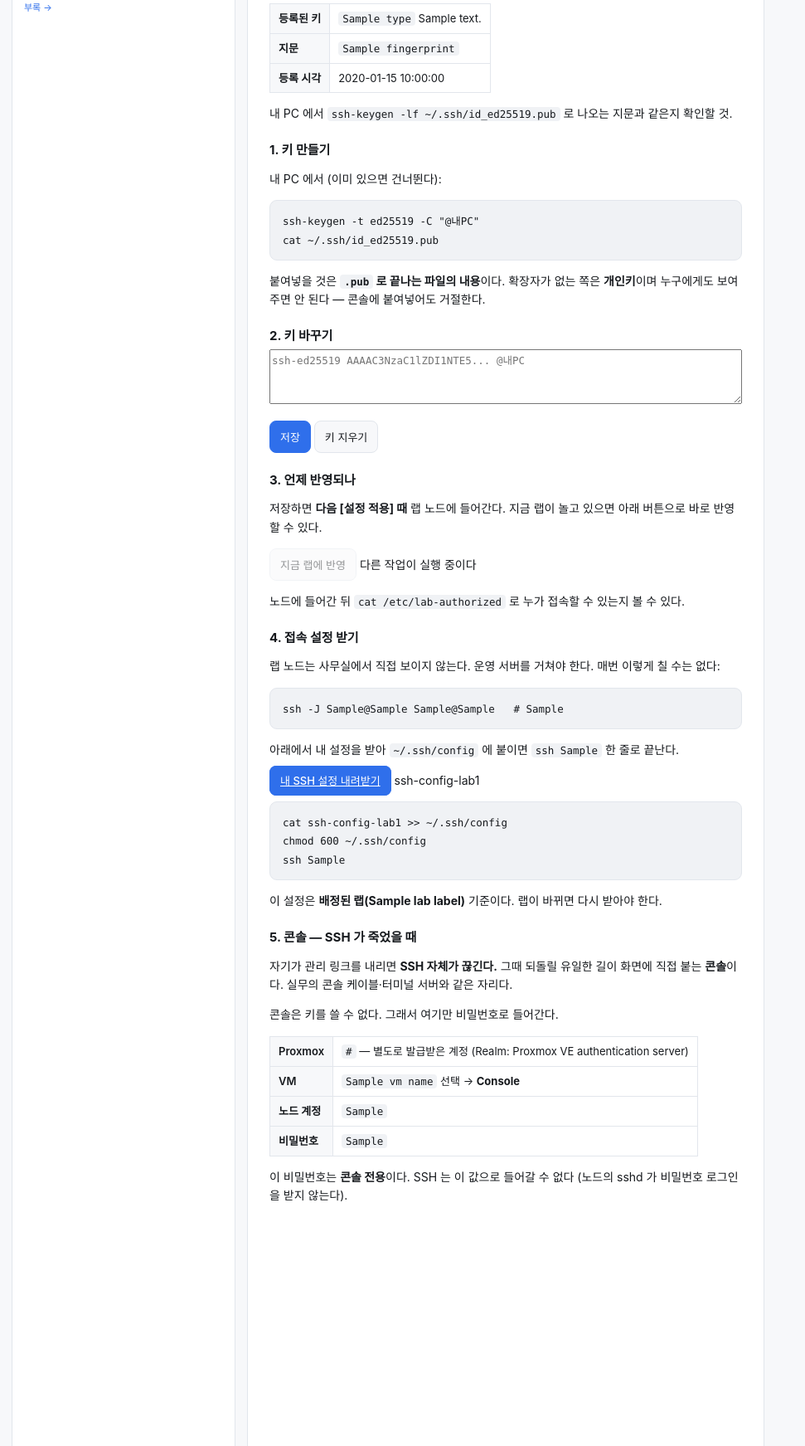
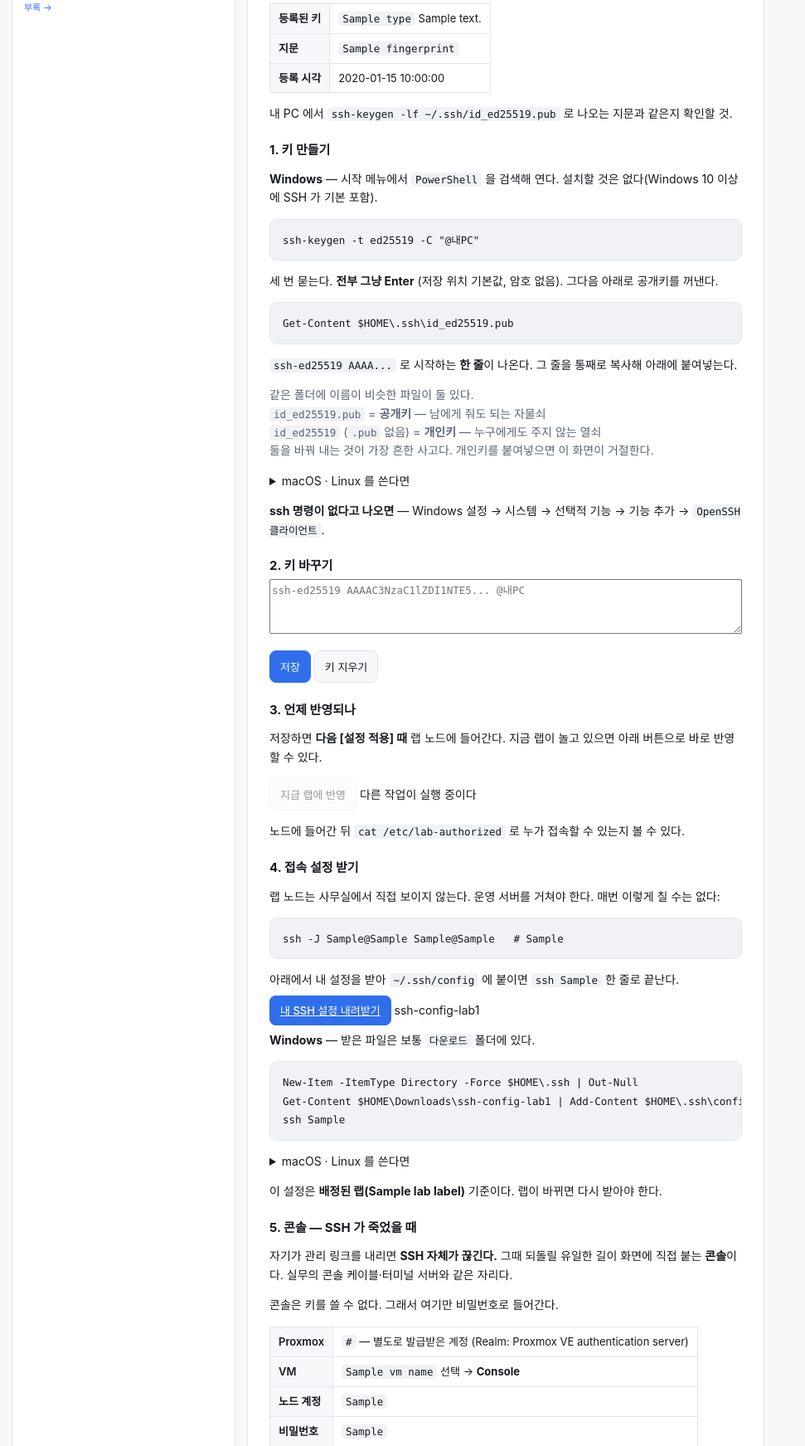
Before and after one commit to arfwene/my-network-lab, a FastAPI app: template console/templates/sshkey.html in a window 1280 px wide. Shown: the part 225-1968 px from the top of the page at 83% size, without its empty margins (0-971 px from the left). Run offline with FastAPI, Linux system fonts and the light colour scheme; the template is opened without the code that fills it: most values are stand-ins (such as "Sample title", 1, 10 or a date in 2020).

Commit message:
Windows 기준으로 접속 안내를 다시 쓴다 · 코드 갱신 후 재시작을 명시한다
교육생은 Windows PC 를 쓰고 서버 경험이 없다는 전제로 M0 실습 1 과 콘솔의
[접속 키] 화면을 다시 썼다. 기존 안내는 `cat`·`chmod`·`~/.ssh` 를 그냥 쓰고 있어
Windows 에서는 한 줄도 실행되지 않았다.

  · PowerShell 을 어디서 여는지부터 적었다 (설치할 것은 없다 — Win10+ 기본 포함)
  · `ssh-keygen` 이 세 번 묻는다는 것, 전부 Enter 라는 것을 명시
  · 공개키/개인키를 파일 이름으로 구분해 준다. 바꿔 내는 것이 가장 흔한 사고다
  · 받은 설정 파일이 '다운로드 폴더'에 있다는 것과 붙이는 명령
  · macOS·Linux 는 접는 절로 옮겼다
  · `ssh : 용어가 인식되지 않습니다` → 선택적 기능에서 OpenSSH 클라이언트

내려받는 ssh-config 파일 머리에도 두 OS 의 붙이는 방법을 주석으로 넣었다.
파일만 보고도 할 수 있어야 한다.

그리고 콘솔 재시작을 문서에 못박았다(5.9절). 코드를 갱신하고 재시작하지 않으면
템플릿은 요청마다 다시 읽혀 **새 버튼이 보이는데** 라우트는 프로세스 시작 때
등록돼 있어 누르면 {"detail":"Not Found"} 가 난다. 원인을 짐작하기 어려운 증상이라
갱신 절차마다 재시작 줄을 붙였다.

Co-Authored-By: Claude Opus 5 <noreply@anthropic.com>

```diff
--- a/console/templates/sshkey.html
+++ b/console/templates/sshkey.html
@@ -49,12 +49,26 @@
       {% endif %}
 
       <h3>1. 키 만들기</h3>
-      <p>내 PC 에서 (이미 있으면 건너뛴다):</p>
+      <p><b>Windows</b> — 시작 메뉴에서 <code>PowerShell</code> 을 검색해 연다.
+         설치할 것은 없다(Windows 10 이상에 SSH 가 기본 포함).</p>
+      <pre><code>ssh-keygen -t ed25519 -C "{{ user.username }}@내PC"</code></pre>
+      <p>세 번 묻는다. <b>전부 그냥 Enter</b> (저장 위치 기본값, 암호 없음).
+         그다음 아래로 공개키를 꺼낸다.</p>
+      <pre><code>Get-Content $HOME\.ssh\id_ed25519.pub</code></pre>
+      <p><code>ssh-ed25519 AAAA...</code> 로 시작하는 <b>한 줄</b>이 나온다.
+         그 줄을 통째로 복사해 아래에 붙여넣는다.</p>
+      <p class="note">
+        같은 폴더에 이름이 비슷한 파일이 둘 있다.<br>
+        <code>id_ed25519.pub</code> = <b>공개키</b> — 남에게 줘도 되는 자물쇠<br>
+        <code>id_ed25519</code> (<code>.pub</code> 없음) = <b>개인키</b> — 누구에게도 주지 않는 열쇠<br>
+        둘을 바꿔 내는 것이 가장 흔한 사고다. 개인키를 붙여넣으면 이 화면이 거절한다.
+      </p>
+      <details><summary>macOS · Linux 를 쓴다면</summary>
       <pre><code>ssh-keygen -t ed25519 -C "{{ user.username }}@내PC"
 cat ~/.ssh/id_ed25519.pub</code></pre>
-      <p>붙여넣을 것은 <b><code>.pub</code> 로 끝나는 파일의 내용</b>이다.
-         확장자가 없는 쪽은 <b>개인키</b>이며 누구에게도 보여주면 안 된다 —
-         콘솔에 붙여넣어도 거절한다.</p>
+      </details>
+      <p><b>ssh 명령이 없다고 나오면</b> — Windows 설정 → 시스템 → 선택적 기능 →
+         기능 추가 → <code>OpenSSH 클라이언트</code>.</p>
 
       <h3>2. {{ '키 바꾸기' if current else '키 등록' }}</h3>
       <form method="post">
@@ -92,9 +106,16 @@ cat ~/.ssh/id_ed25519.pub</code></pre>
         <a class="btn primary" href="/sshkey/config">내 SSH 설정 내려받기</a>
         <span class="muted">ssh-config-lab{{ lab_id }}</span>
       </p>
-      <pre><code>cat ssh-config-lab{{ lab_id }} >> ~/.ssh/config
+      <p><b>Windows</b> — 받은 파일은 보통 <code>다운로드</code> 폴더에 있다.</p>
+      <pre><code>New-Item -ItemType Directory -Force $HOME\.ssh | Out-Null
+Get-Content $HOME\Downloads\ssh-config-lab{{ lab_id }} | Add-Content $HOME\.ssh\config
+ssh {{ example_node }}</code></pre>
+      <details><summary>macOS · Linux 를 쓴다면</summary>
+      <pre><code>mkdir -p ~/.ssh
+cat ~/Downloads/ssh-config-lab{{ lab_id }} >> ~/.ssh/config
 chmod 600 ~/.ssh/config
 ssh {{ example_node }}</code></pre>
+      </details>
       <p class="muted">이 설정은 <b>배정된 랩({{ lab_label }})</b> 기준이다.
          랩이 바뀌면 다시 받아야 한다.</p>
 
```
Also changed, not shown: docs/DEPLOY.md (+15 -0 lines), modules/m00-orientation/README.md.j2 (+40 -7 lines), tools/gen-ssh-config.py (+9 -1 lines).
